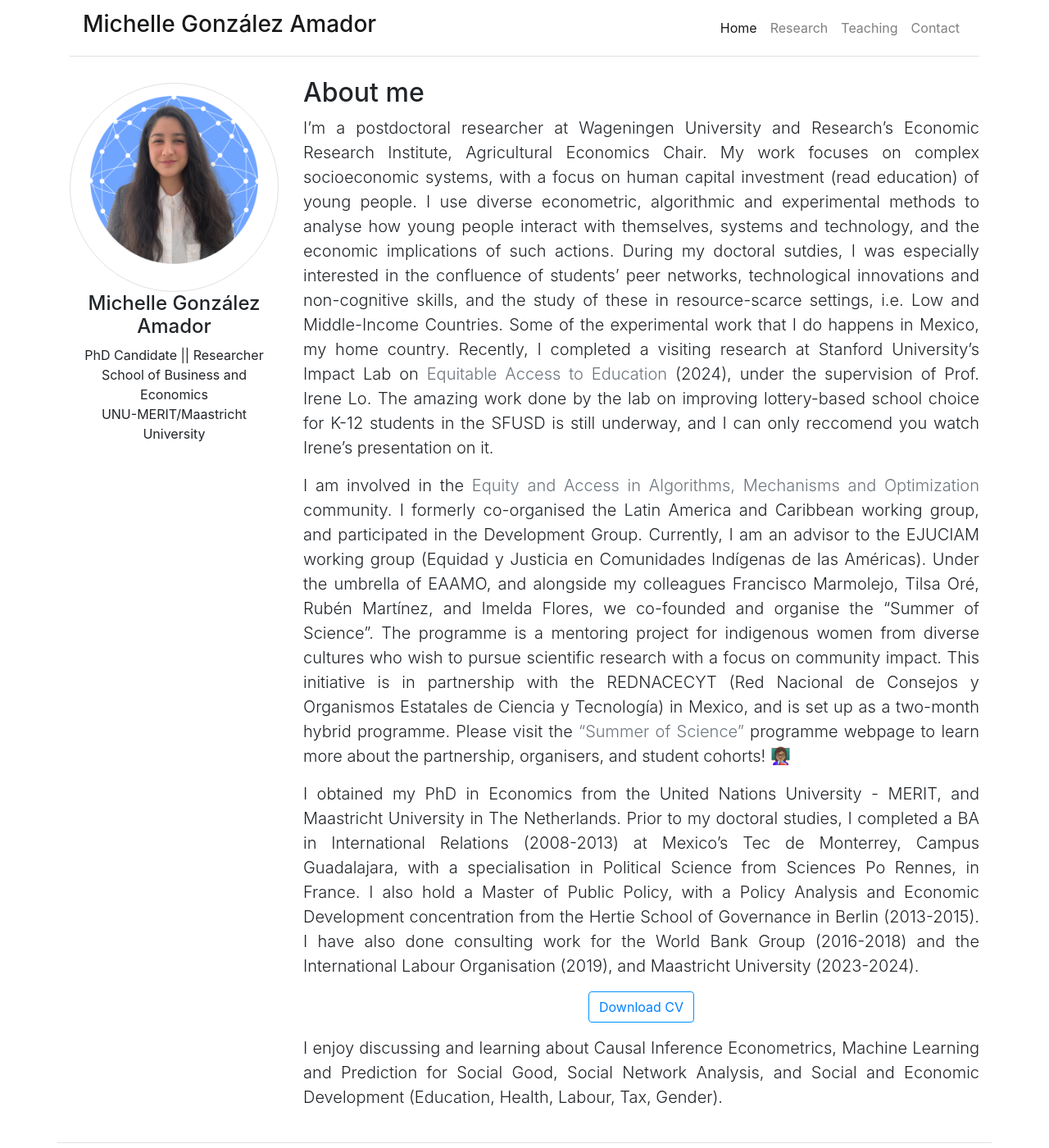
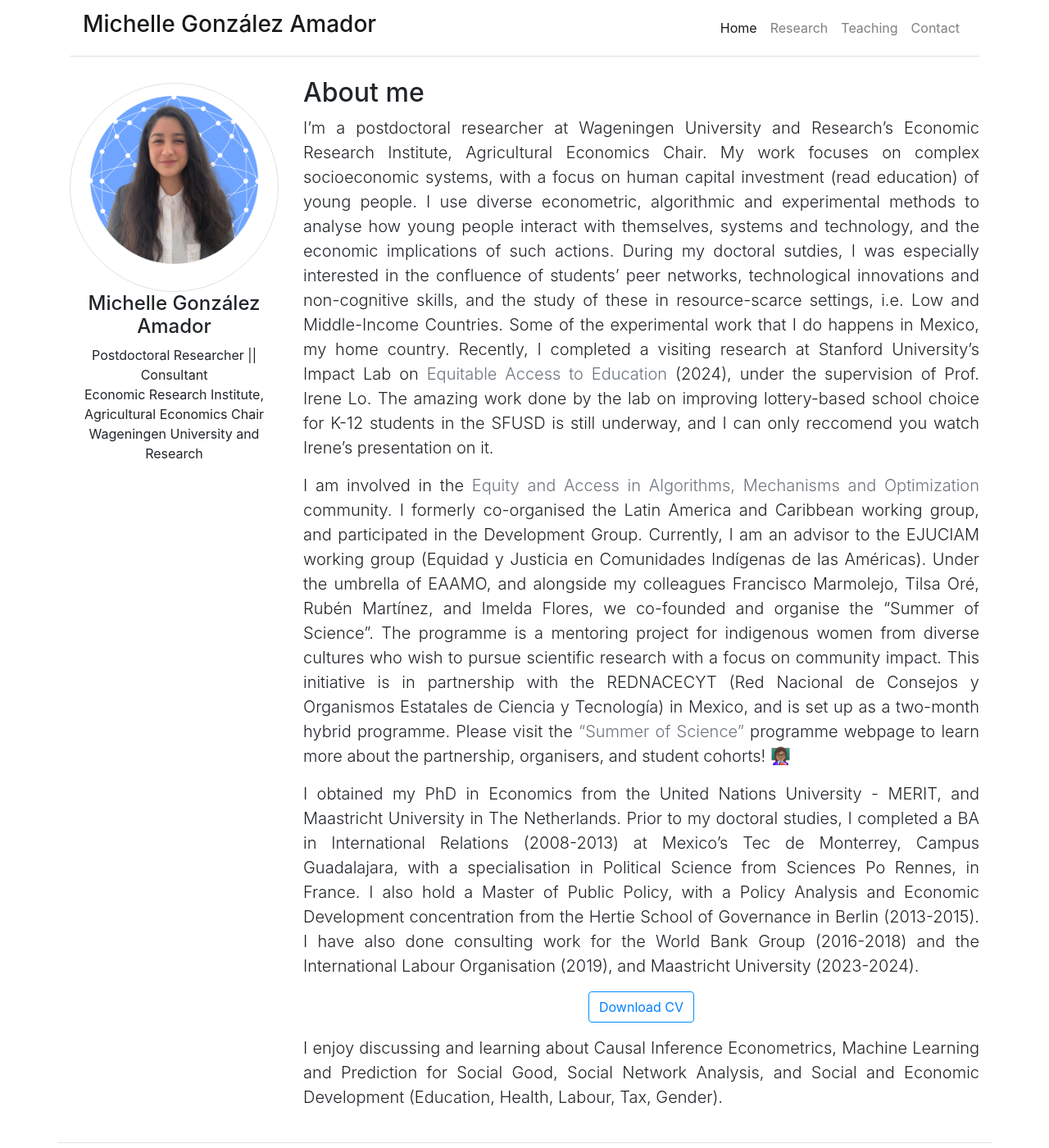
Before and after one commit to michelleg06/m-gonzalezamador.com, a Jekyll site: the page built from index.md, in a window 1280 px wide and 1400 px high. Shown: the whole window at 82% size. Built offline with Jekyll 4.4.1, drawn with Linux system fonts in a browser that asks for light colours; nearby versions of some CDN libraries; our own code applies the rules of GitHub Pages for plain Markdown files; some of the changed text lies outside the part shown.

Commit message:
Update _config.yml

```diff
--- a/_config.yml
+++ b/_config.yml
@@ -3,18 +3,18 @@
 url: "https://www.m-gonzalezamador.com"
 
 fullname: Michelle González Amador
-position: PhD Candidate || Researcher
-department: School of Business and Economics
-university: UNU-MERIT/Maastricht University
+position: Postdoctoral Researcher || Consultant
+department: Economic Research Institute, Agricultural Economics Chair
+university: Wageningen University and Research
 
-building: UNU-MERIT  # optional
-street: Boschstraat  # optional
-city: Maastricht  # optional
-postcode: 6211 AX  # optional
+building: Leeuwenborch  # optional
+street: Hollandseweg  # optional
+city: Wageningen  # optional
+postcode: 6706 KN  # optional
 country: Netherlands  # optional
 
 email: michelle.gonzalez.am@gmail.com
-secondary: mgonzalez@merit.unu.edu  # optional
+secondary:  # optional
 
 formurl: https://formspree.io/f/xrgnanyd
 
```
